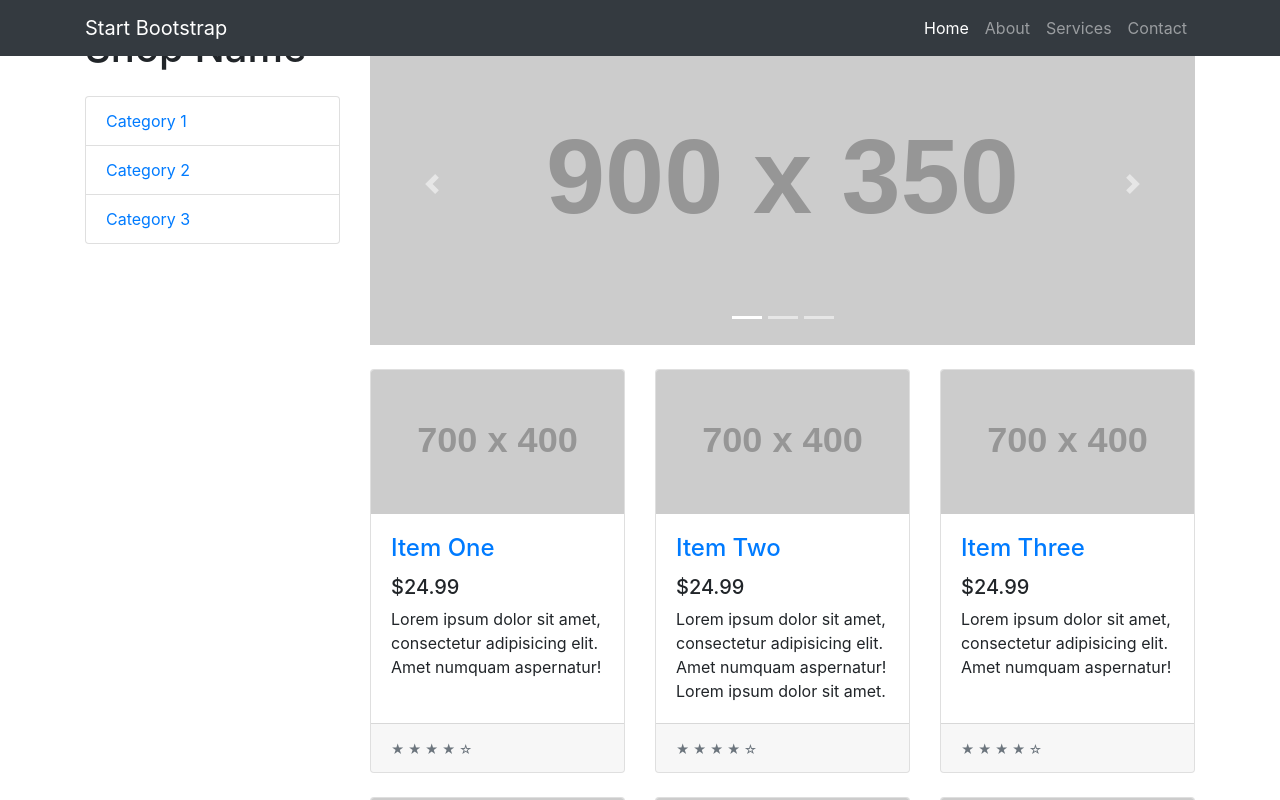
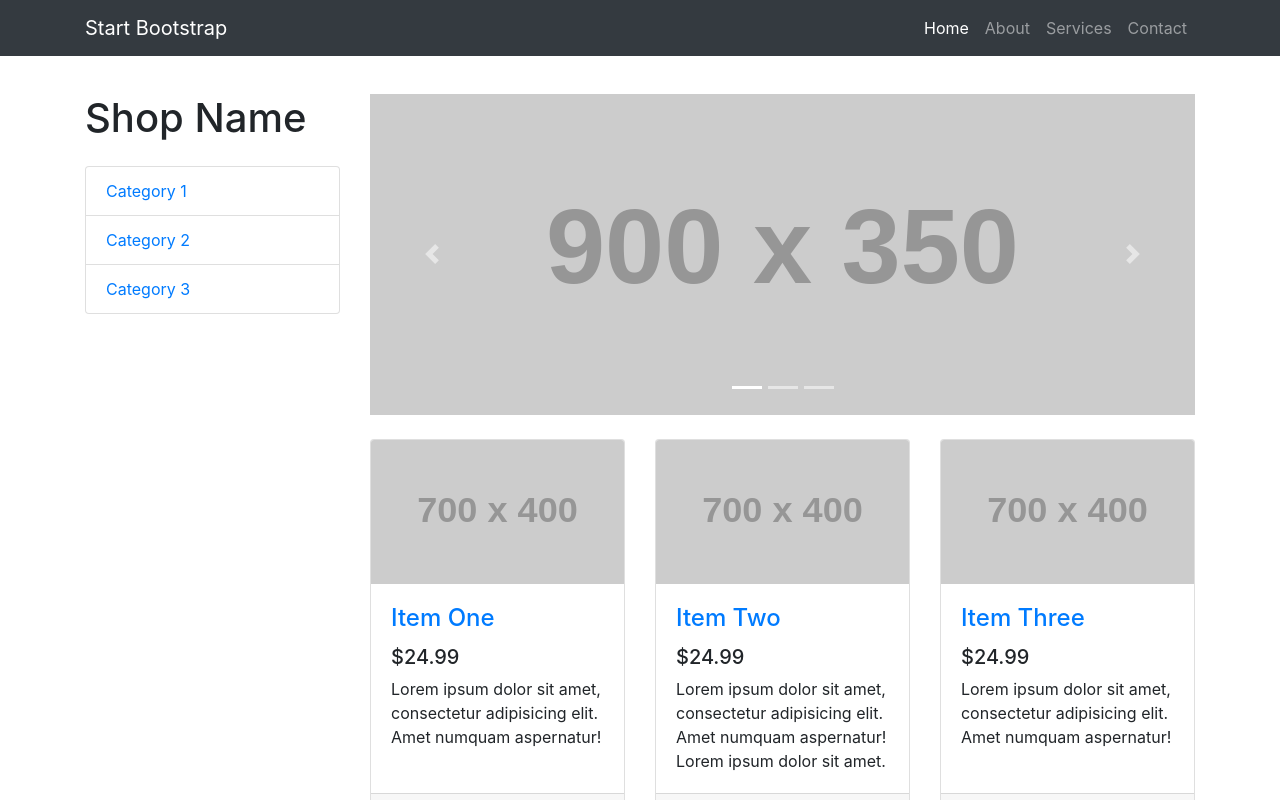
Before and after one commit to HyeeunMok/movie-app, a Next.js app: page / in a window 1280 px wide. Shown: the top 800 px of the page. Built offline with nearby package versions, Linux system fonts and the light colour scheme.

Commit message:
fix padding

```diff
--- a/pages/index.js
+++ b/pages/index.js
@@ -16,6 +16,7 @@ const Home = () => (
       <script src="https://stackpath.bootstrapcdn.com/bootstrap/4.3.1/js/bootstrap.min.js" integrity="sha384-JjSmVgyd0p3pXB1rRibZUAYoIIy6OrQ6VrjIEaFf/nJGzIxFDsf4x0xIM+B07jRM" crossOrigin="anonymous"></script>
     </Head>
     <Navbar />
+    <div className="home-page">
       <div className="container">
         <div className="row">
           <div className="col-lg-3">
@@ -29,7 +30,14 @@ const Home = () => (
           </div>
         </div>
       </div>
+    </div>
   <Footer />
+    <style jsx>{`
+      .home-page {
+        padding-top: 70px;
+      }
+    `}
+</style>
   </div>
 )
 
```
Lines whose indentation alone changed are shown as unchanged.
